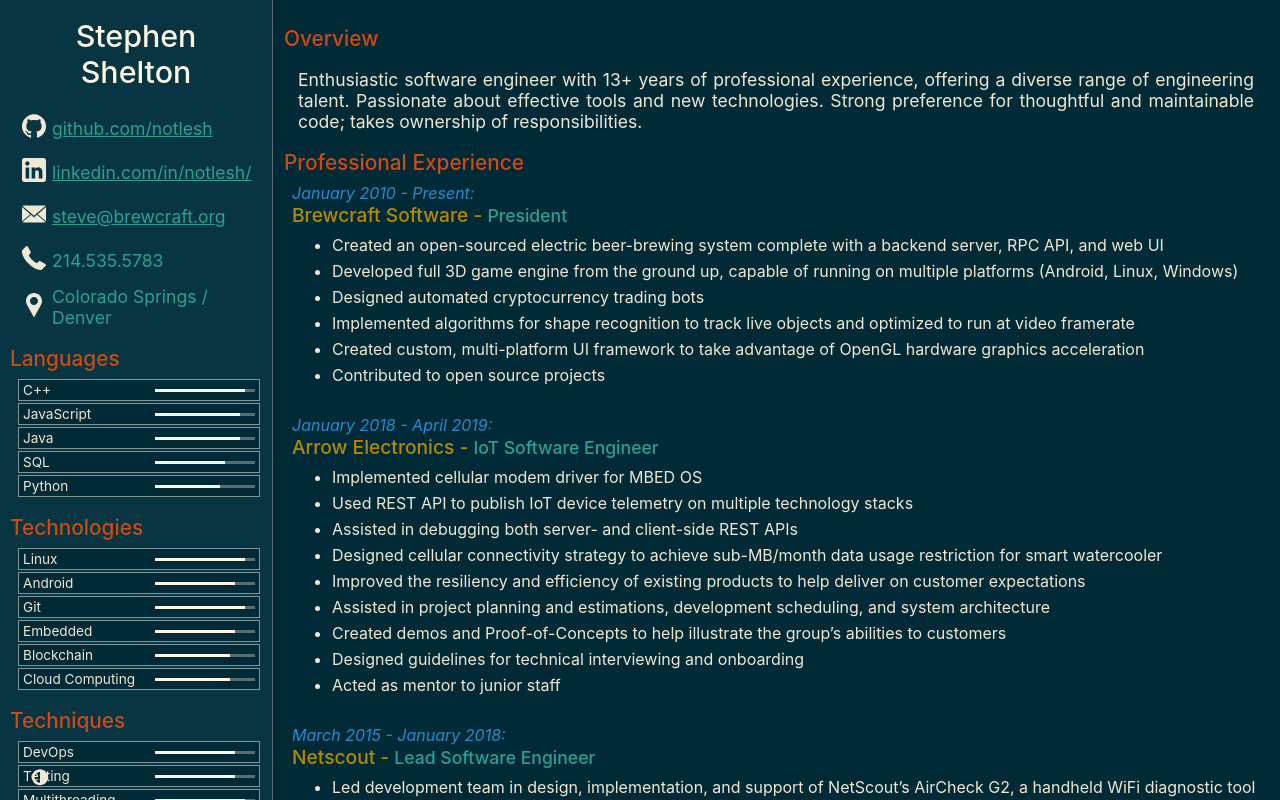
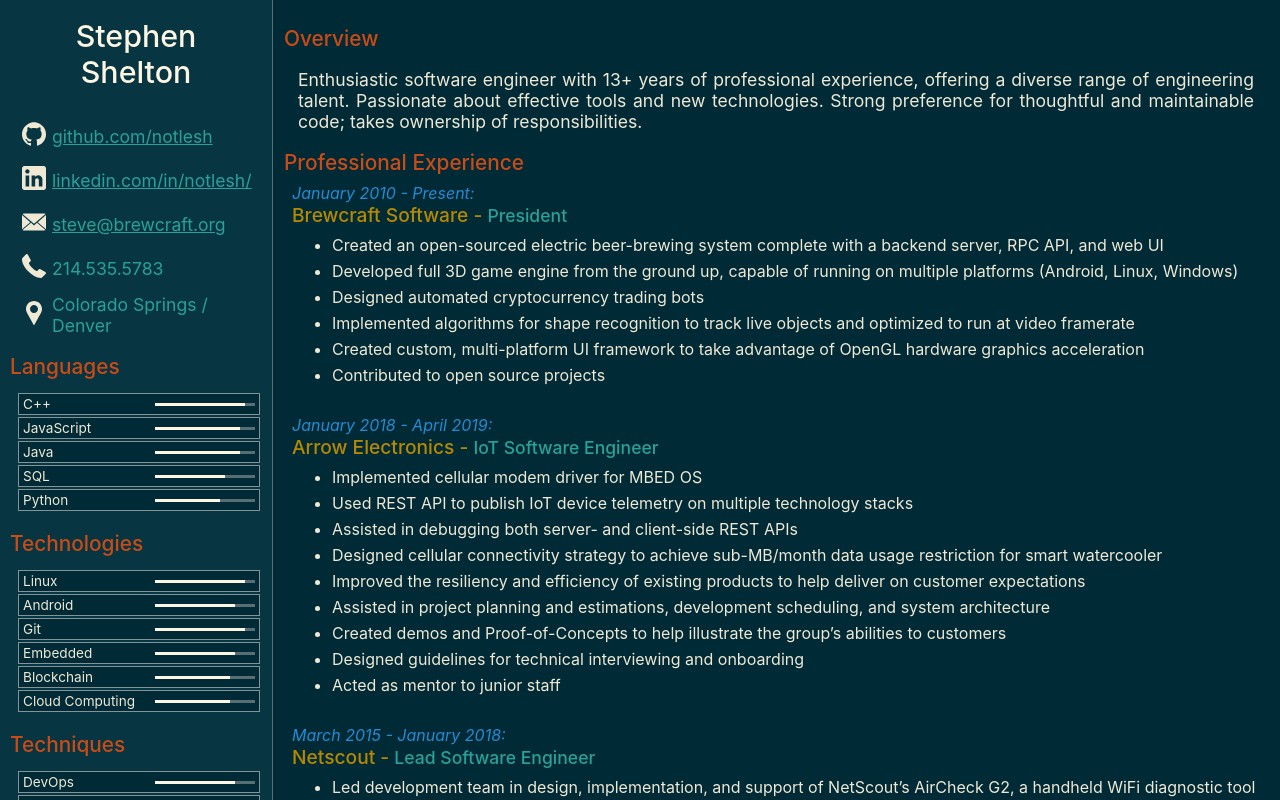
Before and after one commit to notlesh/stephen-shelton-resume, a React (Create React App) app: page / in a window 1280 px wide. Shown: the top 800 px of the page. Built offline with nearby package versions, Linux system fonts and the light colour scheme.

Commit message:
Tweak left bar CSS

```diff
--- a/src/App.css
+++ b/src/App.css
@@ -49,6 +49,9 @@
   height: 100%;
 }
 .leftBar {
+  display: flex;
+  flex-direction: column;
+
   background-color: var(--leftBackground);
 
   width: 260px;
@@ -56,6 +59,7 @@
   padding: 6px;
 
   position: fixed;
+  overflow-y: hidden;
 
   border-right: 1px solid var(--base01);
 }
@@ -150,8 +154,15 @@
   margin: 2px 8px 12px 26px;
 }
 
+.leftSectionHeader {
+  color: var(--orange);
+  font-size: 1.3rem;
+  font-weight: 500;
+  margin: 8px 4px 4px 4px;
+}
+
 .leftInfoBox {
-  margin: 8px 4px 18px 10px;
+  margin: 8px 4px 10px 10px;
 }
 
 .tagBox {
@@ -195,10 +206,11 @@
   font-size: 1.1rem;
 }
 
+.leftBarSpacer {
+  flex-grow: 1;
+}
 .themeToggle {
-  position: absolute;
-  left: 20px;
-  bottom: 20px;
+  margin: 8px;
 }
 
 /* override css for printing, esp. designed for printing to PDF */
--- a/src/LeftBar.js
+++ b/src/LeftBar.js
@@ -35,26 +35,27 @@
             text={props.data.location} />
         </div>
 
-        <p className="sectionHeader">Languages</p>
+        <p className="leftSectionHeader">Languages</p>
         <div className="leftInfoBox">
           {props.data.languages.map(item =>
             <Tag key={item.name} className="tagBox" text={item.name} fill={item.strength}/>
           )}
         </div>
 
-        <p className="sectionHeader">Technologies</p>
+        <p className="leftSectionHeader">Technologies</p>
         <div className="leftInfoBox">
           {props.data.technologies.map(item =>
-            <Tag key={item} className="tagBox" text={item.name} fill={item.strength}/>
+            <Tag key={item.name} className="tagBox" text={item.name} fill={item.strength}/>
           )}
         </div>
 
-        <p className="sectionHeader">Techniques</p>
+        <p className="leftSectionHeader">Techniques</p>
         <div className="leftInfoBox">
           {props.data.techniques.map(item =>
-            <Tag key={item} className="tagBox" text={item.name} fill={item.strength}/>
+            <Tag key={item.name} className="tagBox" text={item.name} fill={item.strength}/>
           )}
         </div>
+        <div className="leftBarSpacer" />
         <ThemeToggler />
       </nav>
     </div>
```
